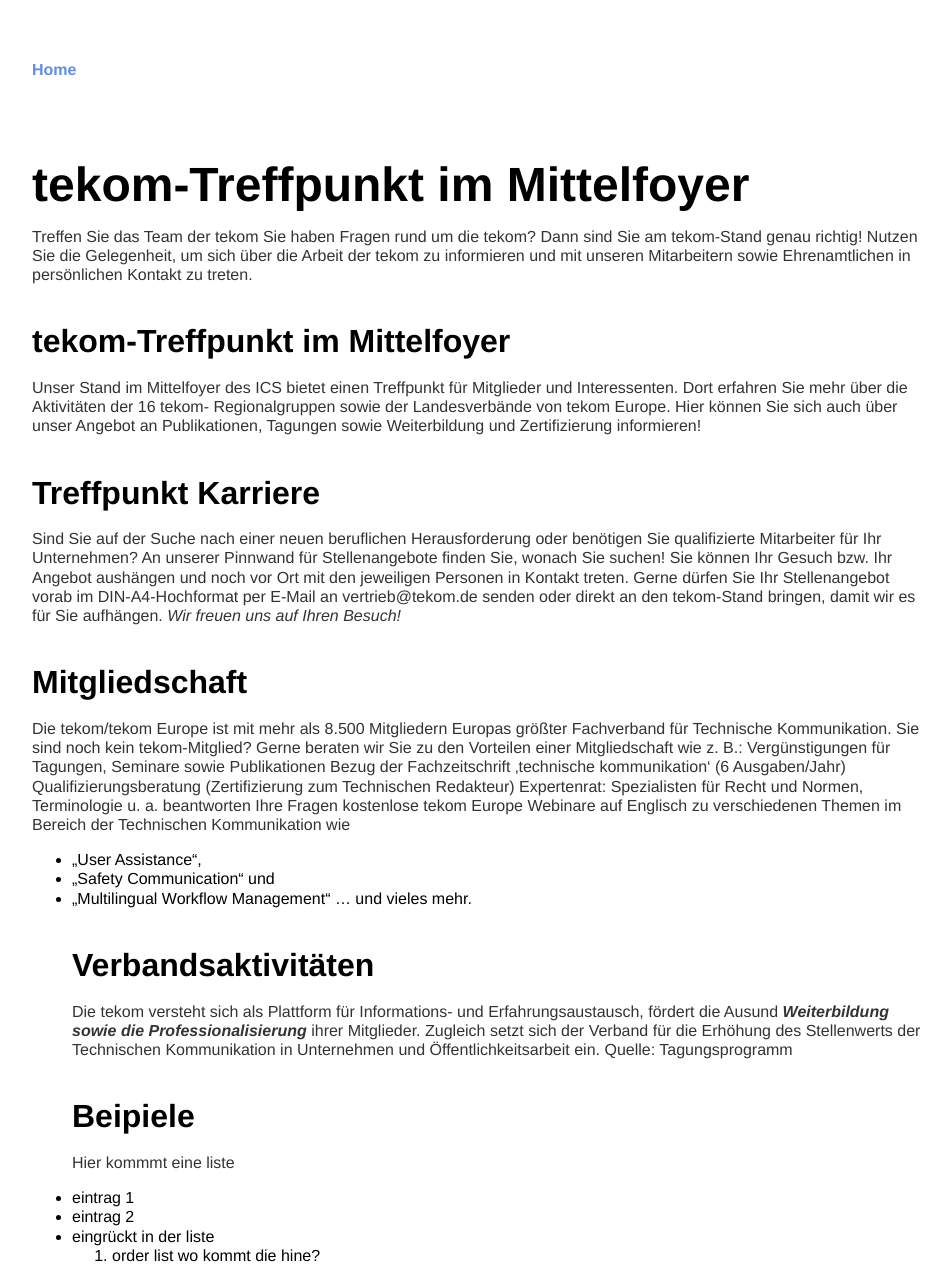
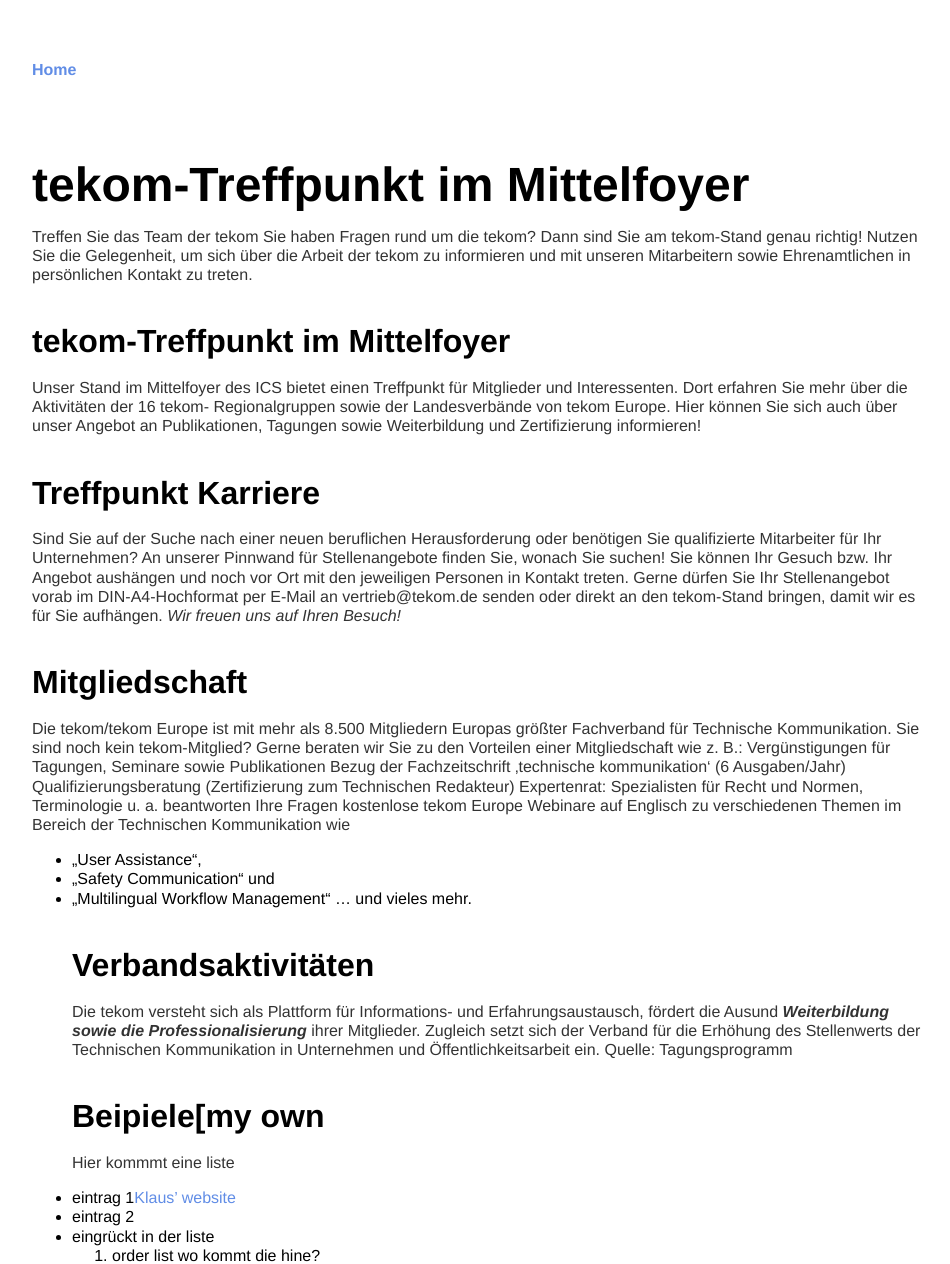
Before and after one commit to parson-AG/tekom2017_markdown_workshop, a Jekyll site: the page built from texte_tekom/tekom_Treffpunkt.md, in a window 1280 px wide. Shown: the top 1264 px of the page, without its empty margins (160-1110 px from the left). Built offline with Jekyll 4.4.1, drawn with Linux system fonts in a browser that asks for light colours; our own code applies the rules of GitHub Pages for plain Markdown files; some of the changed text lies outside the part shown; grey boxes are pictures that could not be loaded.

Commit message:
Update tekom_Treffpunkt.md

```diff
--- a/texte_tekom/tekom_Treffpunkt.md
+++ b/texte_tekom/tekom_Treffpunkt.md
@@ -50,11 +50,12 @@ ihrer Mitglieder. Zugleich setzt sich der Verband
 für die Erhöhung des Stellenwerts der Technischen
 Kommunikation in Unternehmen und Öffentlichkeitsarbeit ein.
 Quelle: Tagungsprogramm
-## Beipiele
+## Beipiele[my own
 Hier kommmt eine liste
-* eintrag 1
+* eintrag 1[Klaus' website](http://www.daube.ch/z_designs/ddd_logo.gif/)
 * eintrag 2
  * eingrückt in der liste
  1. order list wo kommt die hine?
  2. next item
  3. hier ein link: [myself](http://daube.ch/)
+Hier kommt mein eigenes logo: ![my own](http://www.daube.ch/z_designs/ddd_logo.gif/)
```
